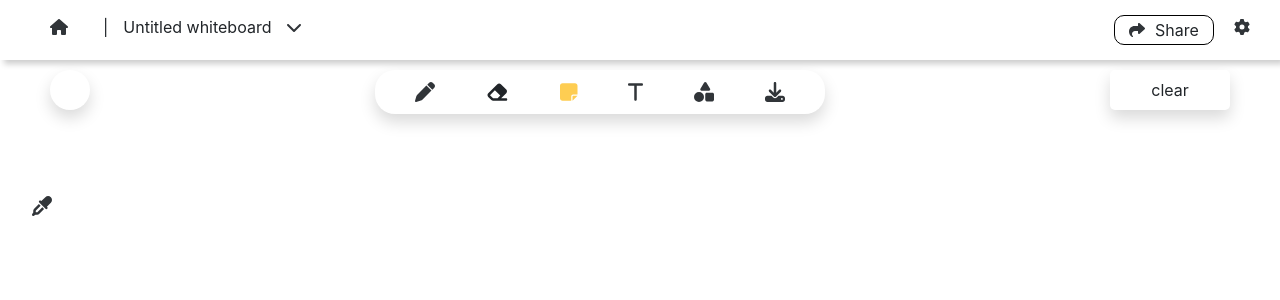
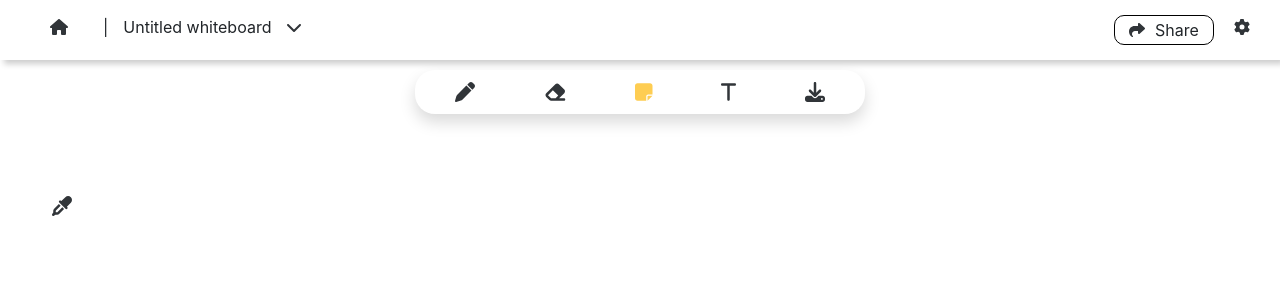
Before and after one commit to Vaishali054/VirtualWhiteboard, a React (Create React App) app: page / in a window 1280 px wide. Shown: the top 300 px of the page. Built offline with nearby package versions, Linux system fonts and the light colour scheme.

Commit message:
feat: added clear functionality in toolkit

```diff
--- a/src/components/Toolkit/Toolkit.jsx
+++ b/src/components/Toolkit/Toolkit.jsx
@@ -3,7 +3,6 @@ import { FontAwesomeIcon } from "@fortawesome/react-fontawesome";
 import "./toolkit.css";
 import {
   faDownload,
-  faEraser,
   faNoteSticky,
   faPen,
   faShapes,
@@ -13,6 +12,7 @@ import {
   faItalic,
   faUnderline,
   faCircle,
+  faEraser,
 } from "@fortawesome/free-solid-svg-icons";
 import { useWhiteboard } from "../../Provider/Provider";
 import html2pdf from "html2pdf.js";
@@ -116,11 +116,6 @@ export default function Toolkit() {
     clearWhiteboard();
   };
 
-  //eraser
-  const { eraser, toggleEraser } = useWhiteboard();
-
-
-
   //pen tool
   const [isColorPickerVisible, setColorPickerVisible] = useState(false);
   const [penColor, setPenColor] = useState("black");
@@ -147,41 +142,25 @@ export default function Toolkit() {
   return (
     <div className="container-bottom">
       <div className="toolkit">
-        <div className="shift-down">
-          <div className="slide shadow button"></div>
-        </div>
         <div className="tools shadow">
           <div className="pens">
             <FontAwesomeIcon
               icon={faPen}
               size="lg"
               style={{ color: "#313539" }}
-              // onClick={toggleColorPicker}
+              onClick={toggleColorPicker}
             />
-
-            {/* {isColorPickerVisible && (
-              <div className="color-palette-dropdown">
-                <div className="color-palette ">
-                  {penColorChoices.map((color) => (
-                    <div
-                      key={color}
-                      className="color-option"
-                      style={{ backgroundColor: color }}
-                      onClick={() => handleColorSelection(color)}
-                    ></div>
-                  ))}
-                </div>
-              </div>
-            )} */}
-
           </div>
-          <div className="erarser">
+          <div className="eraser">
+            {
               <FontAwesomeIcon
                 className="custom.icon"
                 icon={faEraser}
                 size="lg"
+                style={{ color: "#313539" }}
                 onClick={handleClearScreen}
               />
+            }
           </div>
           <div className="stickynotes" onClick={toggleStickyNote}>
             <FontAwesomeIcon
@@ -198,14 +177,6 @@ export default function Toolkit() {
               style={{ color: "#313539" }}
             />
           </div>
-          <div className="shapes">
-            <FontAwesomeIcon
-              className="custom.icon"
-              icon={faShapes}
-              size="lg"
-              style={{ color: "#313539" }}
-            />
-          </div>
           <div className="download" onClick={handleDownloadClick}>
             <FontAwesomeIcon
               icon={faDownload}
@@ -214,9 +185,6 @@ export default function Toolkit() {
               style={{ color: "#313539" }}
             />
           </div>
-        </div>
-        <div className=" button clear shadow" onClick={handleClearScreen}>
-          clear
         </div>
         {showStickyNote && (
           <div
--- a/src/components/Toolkit/toolkit.css
+++ b/src/components/Toolkit/toolkit.css
@@ -1,6 +1,6 @@
 .toolkit{
     display: flex;
-    justify-content: space-between;
+    justify-content: center;
     margin: 10px 30px;
 
 }
--- a/src/components/whiteboard/Whiteboard.jsx
+++ b/src/components/whiteboard/Whiteboard.jsx
@@ -1,10 +1,11 @@
 import React, { useRef, useEffect, useState } from "react";
 import { useWhiteboard } from "../../Provider/Provider";
 import { FontAwesomeIcon } from "@fortawesome/react-fontawesome";
-import { faEyeDropper} from "@fortawesome/free-solid-svg-icons";
+import { faEyeDropper } from "@fortawesome/free-solid-svg-icons";
 import "./whiteboard.css";
 export default function Whiteboard() {
-  const { clearScreen, resetClearScreen, zoomLevel, isErasing, eraser } = useWhiteboard();
+  const { clearScreen, resetClearScreen, zoomLevel, isErasing, eraser } =
+    useWhiteboard();
   const canvasRef = useRef(null);
   const contextRef = useRef(null);
   const [isDrawing, setIsDrawing] = useState(false);
@@ -69,10 +70,10 @@ export default function Whiteboard() {
     const { offsetX, offsetY } = event.nativeEvent;
 
     if (isErasing) {
-    context.strokeStyle = 'white'; // Use white color for eraser
+      context.strokeStyle = "white"; // Use white color for eraser
       eraser(offsetX, offsetY); // Call the eraser function
     } else {
-    context.strokeStyle = 'black';
+      context.strokeStyle = "black";
       contextRef.current.beginPath();
       contextRef.current.moveTo(offsetX, offsetY);
       setIsDrawing(true);
@@ -132,12 +133,21 @@ export default function Whiteboard() {
   };
 
   return (
-    <div className="canvas-container" style={{ position: "relative", width: "100%", height: "100%" }}>
+    <div
+      className="canvas-container"
+      style={{ position: "relative", width: "100%", height: "100%" }}
+    >
       <div className="translate">
-      <FontAwesomeIcon className="faDropper"
+        <FontAwesomeIcon
+          className="faDropper"
           icon={faEyeDropper}
           size="lg"
-        style={{ color: "#313539", cursor: "pointer" }}
+          style={{
+            color: "#313539",
+            cursor: "pointer",
+            marginLeft: "22px",
+            marginBottom: "auto",
+          }}
           onClick={toggleColorPicker}
         />
         {isColorPickerVisible && (
--- a/src/components/whiteboard/whiteboard.css
+++ b/src/components/whiteboard/whiteboard.css
@@ -6,7 +6,7 @@
   }
 
 .faDropper{
-    margin-left: 2px;
+    margin-left: 22px;
 }
 
 .color-picker {
```
Lines whose indentation alone changed are shown as unchanged.
